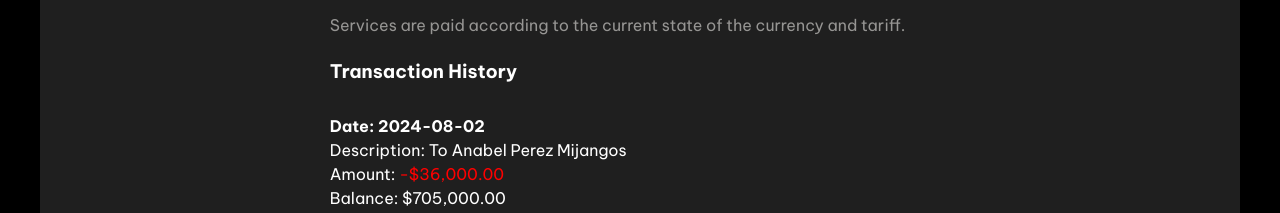
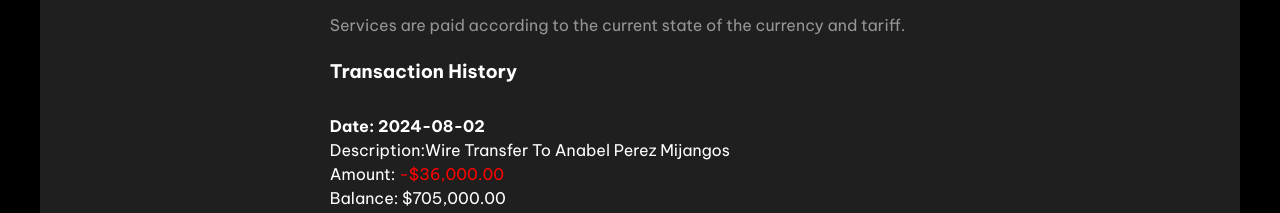
Before and after one commit to NeoBank1/AlmeriaVI, a plain HTML site: page login.html in a window 1280 px wide. Shown: the part 608-821 px from the top of the page. Drawn offline with Linux system fonts and the light colour scheme.

Commit message:
Update login.html

```diff
--- a/login.html
+++ b/login.html
@@ -209,7 +209,7 @@
               <h3>Transaction History</h3>
               <div class="transaction">
                 <span class="date">Date: 2024-08-02</span>
-                <span class="description">Description: To Anabel Perez Mijangos</span>
+                <span class="description">Description:Wire Transfer To Anabel Perez Mijangos</span>
                 <span class="amount negative"><span style="color: white;">Amount:</span> -$36,000.00</span>
                 <span class="balance">Balance: $705,000.00</span>
               </div>
```
